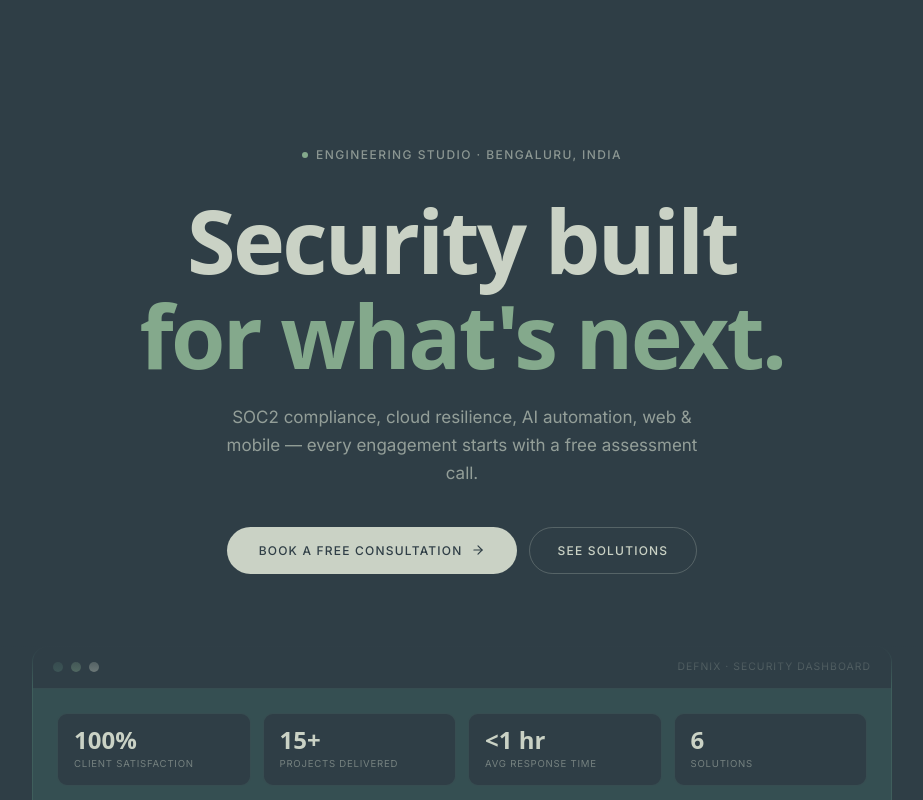
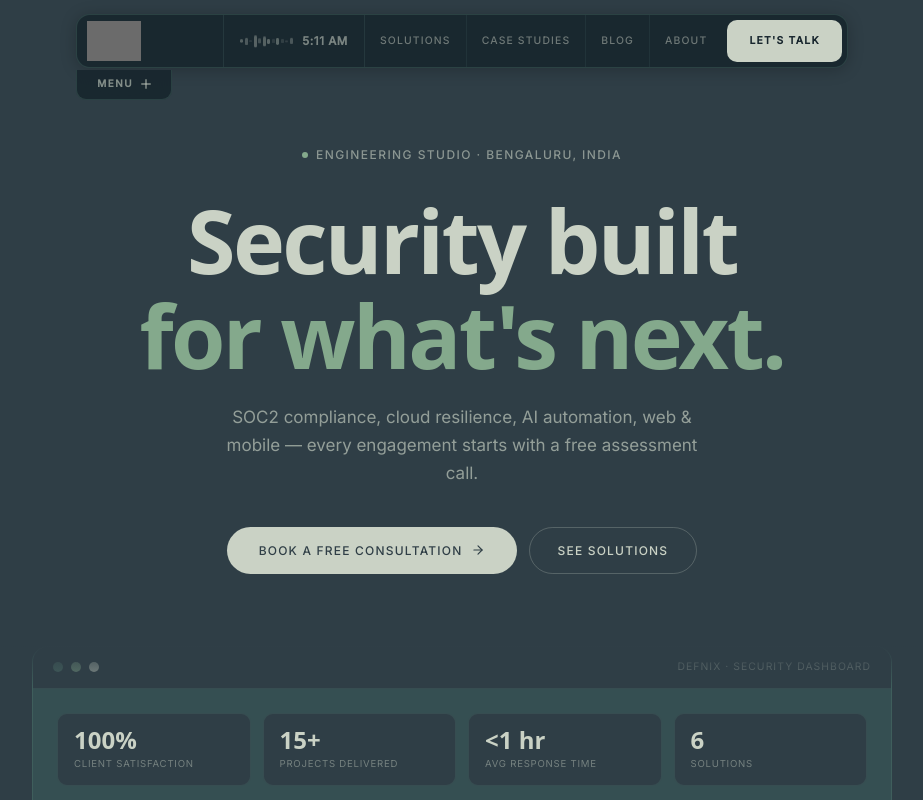
Before and after one commit to Sarang2401/Defnix, a Next.js app in the folder frontend/: page / in a window 1280 px wide. Shown: the top 800 px of the page, without its empty margins (178-1101 px from the left). Built offline with nearby package versions, Linux system fonts and the light colour scheme; grey boxes are pictures that could not be loaded; a web font is replaced by a local one.

Commit message:
refactor(layout): enable global Header on all pages including homepage
- Remove isHome conditional that was hiding Header on the homepage
- Header now rendered consistently on every route via LayoutContent
- HeroSection no longer embeds its own internal nav (removed redundancy)

```diff
--- a/frontend/src/components/layout/LayoutContent.tsx
+++ b/frontend/src/components/layout/LayoutContent.tsx
@@ -8,7 +8,6 @@ import { SmoothScroll } from "../ui/SmoothScroll";
 export function LayoutContent({ children }: { children: React.ReactNode }) {
     const pathname = usePathname();
     const isAdmin = pathname.startsWith("/admin");
-    const isHome = pathname === "/";
 
     if (isAdmin) {
         return <>{children}</>;
@@ -16,8 +15,7 @@ export function LayoutContent({ children }: { children: React.ReactNode }) {
 
     return (
         <SmoothScroll>
-            {/* Hide global header on homepage — hero has its own navbar */}
-            {!isHome && <Header />}
+            <Header />
             <main className="min-h-screen">{children}</main>
             <Footer />
         </SmoothScroll>
```
